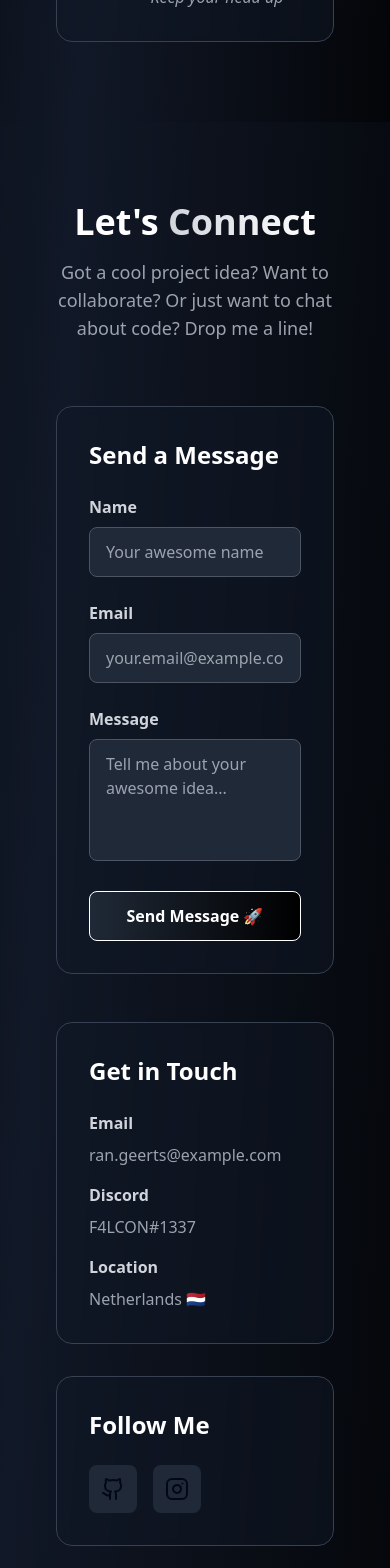
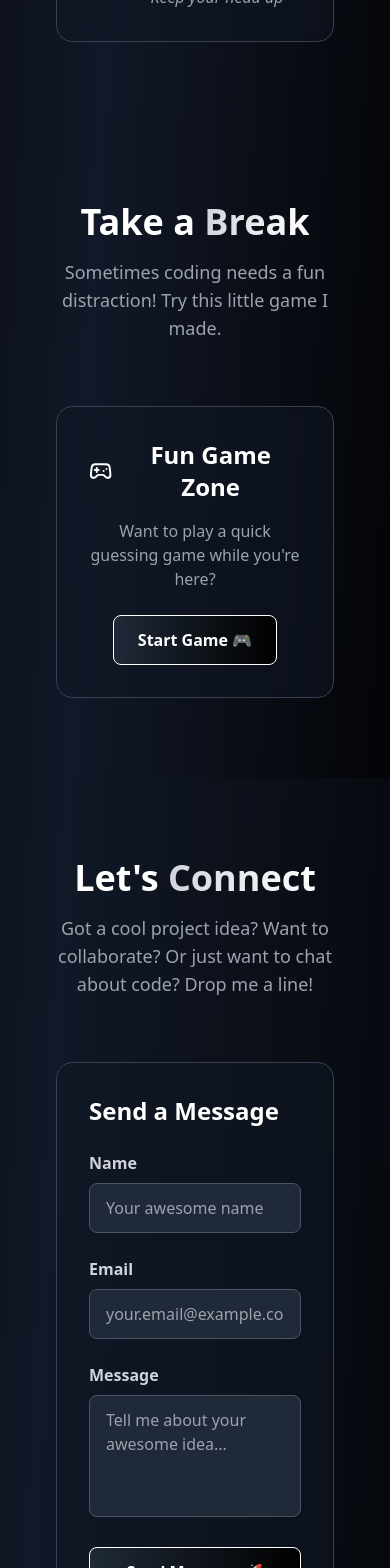
Before and after one commit to itsF4LCON/f4lcon, a React (Vite) app: page / in a window 390 px wide. Shown: the part 5860-7428 px from the top of the page. Built offline with nearby package versions, Linux system fonts and the light colour scheme.

Commit message:
Add contact info and interactive game
Update contact information and add a simple interactive game to the website.

```diff
--- a/src/components/Contact.tsx
+++ b/src/components/Contact.tsx
@@ -1,4 +1,3 @@
-
 import { useState } from "react";
 import { Github, Instagram } from "lucide-react";
 import { useToast } from "@/hooks/use-toast";
@@ -113,17 +112,12 @@ const Contact = () => {
               <div className="space-y-4">
                 <div>
                   <h4 className="text-gray-300 font-semibold mb-2">Email</h4>
-                  <p className="text-gray-400">ran.geerts@example.com</p>
-                </div>
-
-                <div>
-                  <h4 className="text-gray-300 font-semibold mb-2">Discord</h4>
-                  <p className="text-gray-400">F4LCON#1337</p>
+                  <p className="text-gray-400">rangeerts@gmail.com</p>
                 </div>
 
                 <div>
                   <h4 className="text-gray-300 font-semibold mb-2">Location</h4>
-                  <p className="text-gray-400">Netherlands 🇳🇱</p>
+                  <p className="text-gray-400">Belgium 🇧🇪</p>
                 </div>
               </div>
             </div>
--- /dev/null
+++ b/src/components/GuessTheNumber.tsx
@@ -0,0 +1,130 @@
+
+import { useState } from "react";
+import { Gamepad2, RotateCcw } from "lucide-react";
+
+const GuessTheNumber = () => {
+  const [targetNumber] = useState(() => Math.floor(Math.random() * 100) + 1);
+  const [guess, setGuess] = useState("");
+  const [attempts, setAttempts] = useState(0);
+  const [feedback, setFeedback] = useState("");
+  const [gameWon, setGameWon] = useState(false);
+  const [showGame, setShowGame] = useState(false);
+
+  const handleGuess = () => {
+    const guessNum = parseInt(guess);
+    if (isNaN(guessNum) || guessNum < 1 || guessNum > 100) {
+      setFeedback("Please enter a number between 1 and 100!");
+      return;
+    }
+
+    const newAttempts = attempts + 1;
+    setAttempts(newAttempts);
+
+    if (guessNum === targetNumber) {
+      setGameWon(true);
+      setFeedback(`🎉 Correct! You won in ${newAttempts} attempts!`);
+    } else if (guessNum < targetNumber) {
+      setFeedback("📈 Too low! Try a higher number.");
+    } else {
+      setFeedback("📉 Too high! Try a lower number.");
+    }
+
+    setGuess("");
+  };
+
+  const resetGame = () => {
+    window.location.reload(); // Simple reset by reloading
+  };
+
+  const handleKeyPress = (e: React.KeyboardEvent) => {
+    if (e.key === "Enter" && !gameWon) {
+      handleGuess();
+    }
+  };
+
+  if (!showGame) {
+    return (
+      <div className="bg-gray-900/50 backdrop-blur-sm rounded-2xl p-8 border border-gray-700 text-center">
+        <h3 className="text-2xl font-bold text-white mb-4 flex items-center justify-center gap-2">
+          <Gamepad2 className="w-6 h-6" />
+          Fun Game Zone
+        </h3>
+        <p className="text-gray-400 mb-6">
+          Want to play a quick guessing game while you're here?
+        </p>
+        <button
+          onClick={() => setShowGame(true)}
+          className="bg-gradient-to-r from-gray-800 to-black hover:from-gray-700 hover:to-gray-900 border border-white text-white px-6 py-3 rounded-lg font-semibold transition-all duration-300 hover:scale-105"
+        >
+          Start Game 🎮
+        </button>
+      </div>
+    );
+  }
+
+  return (
+    <div className="bg-gray-900/50 backdrop-blur-sm rounded-2xl p-8 border border-gray-700">
+      <div className="text-center mb-6">
+        <h3 className="text-2xl font-bold text-white mb-2 flex items-center justify-center gap-2">
+          <Gamepad2 className="w-6 h-6" />
+          Guess My Number!
+        </h3>
+        <p className="text-gray-400">I'm thinking of a number between 1 and 100</p>
+      </div>
+
+      <div className="space-y-4">
+        <div className="text-center">
+          <p className="text-gray-300 mb-2">Attempts: {attempts}</p>
+          {feedback && (
+            <p className={`text-lg font-semibold ${
+              gameWon ? "text-green-400" :
+              feedback.includes("low") ? "text-blue-400" :
+              feedback.includes("high") ? "text-red-400" : "text-yellow-400"
+            }`}>
+              {feedback}
+            </p>
+          )}
+        </div>
+
+        {!gameWon && (
+          <div className="flex gap-2">
+            <input
+              type="number"
+              value={guess}
+              onChange={(e) => setGuess(e.target.value)}
+              onKeyPress={handleKeyPress}
+              placeholder="Enter your guess..."
+              min="1"
+              max="100"
+              className="flex-1 px-4 py-2 bg-gray-800 border border-gray-600 rounded-lg text-white placeholder-gray-400 focus:outline-none focus:border-white focus:ring-2 focus:ring-white/20"
+            />
+            <button
+              onClick={handleGuess}
+              className="bg-gradient-to-r from-gray-800 to-black hover:from-gray-700 hover:to-gray-900 border border-white text-white px-6 py-2 rounded-lg font-semibold transition-all duration-300 hover:scale-105"
+            >
+              Guess!
+            </button>
+          </div>
+        )}
+
+        <div className="flex justify-center gap-4">
+          <button
+            onClick={resetGame}
+            className="flex items-center gap-2 bg-gray-800 hover:bg-gray-700 text-white px-4 py-2 rounded-lg transition-all duration-300"
+          >
+            <RotateCcw className="w-4 h-4" />
+            New Game
+          </button>
+          <button
+            onClick={() => setShowGame(false)}
+            className="bg-gray-800 hover:bg-gray-700 text-white px-4 py-2 rounded-lg transition-all duration-300"
+          >
+            Close Game
+          </button>
+        </div>
+      </div>
+    </div>
+  );
+};
+
+export default GuessTheNumber;
--- a/src/pages/Index.tsx
+++ b/src/pages/Index.tsx
@@ -4,6 +4,7 @@ import Projects from "@/components/Projects";
 import Skills from "@/components/Skills";
 import About from "@/components/About";
 import Contact from "@/components/Contact";
+import GuessTheNumber from "@/components/GuessTheNumber";
 
 const Index = () => {
   return (
@@ -12,6 +13,25 @@ const Index = () => {
       <Projects />
       <Skills />
       <About />
+
+      {/* Fun Game Section */}
+      <section className="py-20 px-6">
+        <div className="container mx-auto">
+          <div className="text-center mb-16">
+            <h2 className="text-4xl md:text-5xl font-bold text-white mb-4">
+              Take a <span className="text-transparent bg-clip-text bg-gradient-to-r from-gray-300 to-white">Break</span>
+            </h2>
+            <p className="text-gray-400 text-lg max-w-2xl mx-auto">
+              Sometimes coding needs a fun distraction! Try this little game I made.
+            </p>
+          </div>
+
+          <div className="max-w-2xl mx-auto">
+            <GuessTheNumber />
+          </div>
+        </div>
+      </section>
+
       <Contact />
     </div>
   );
```
